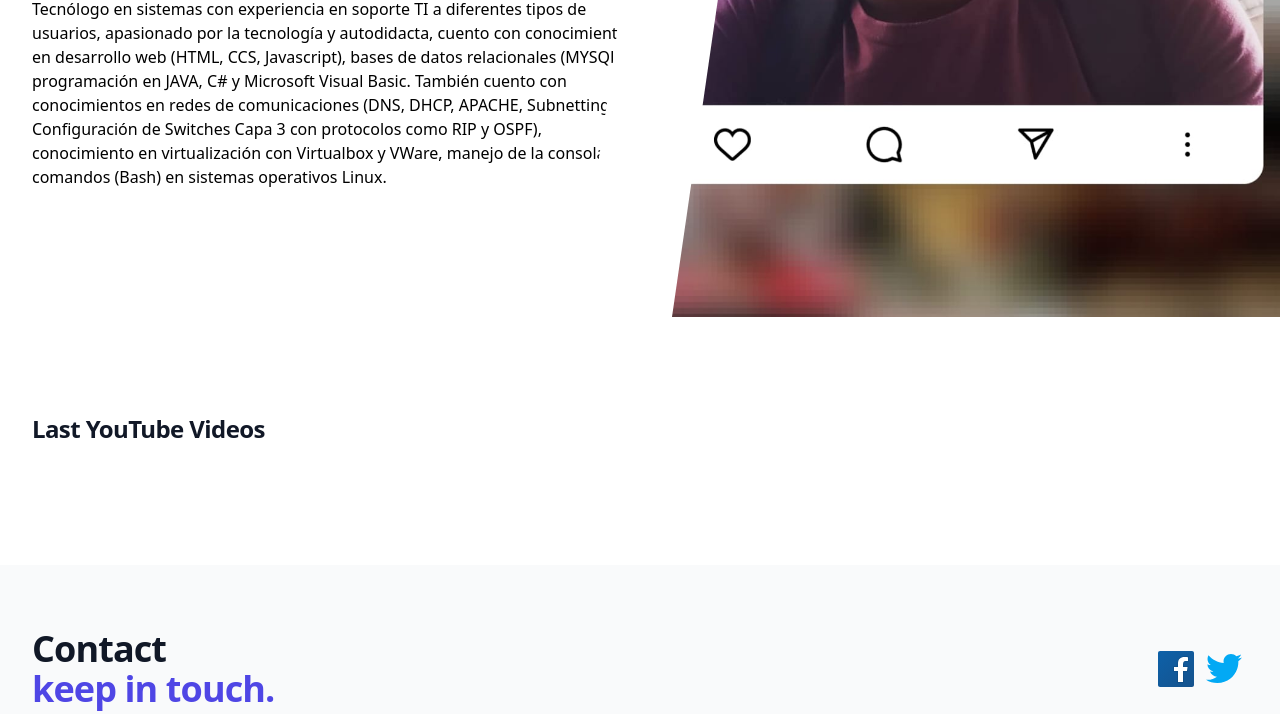
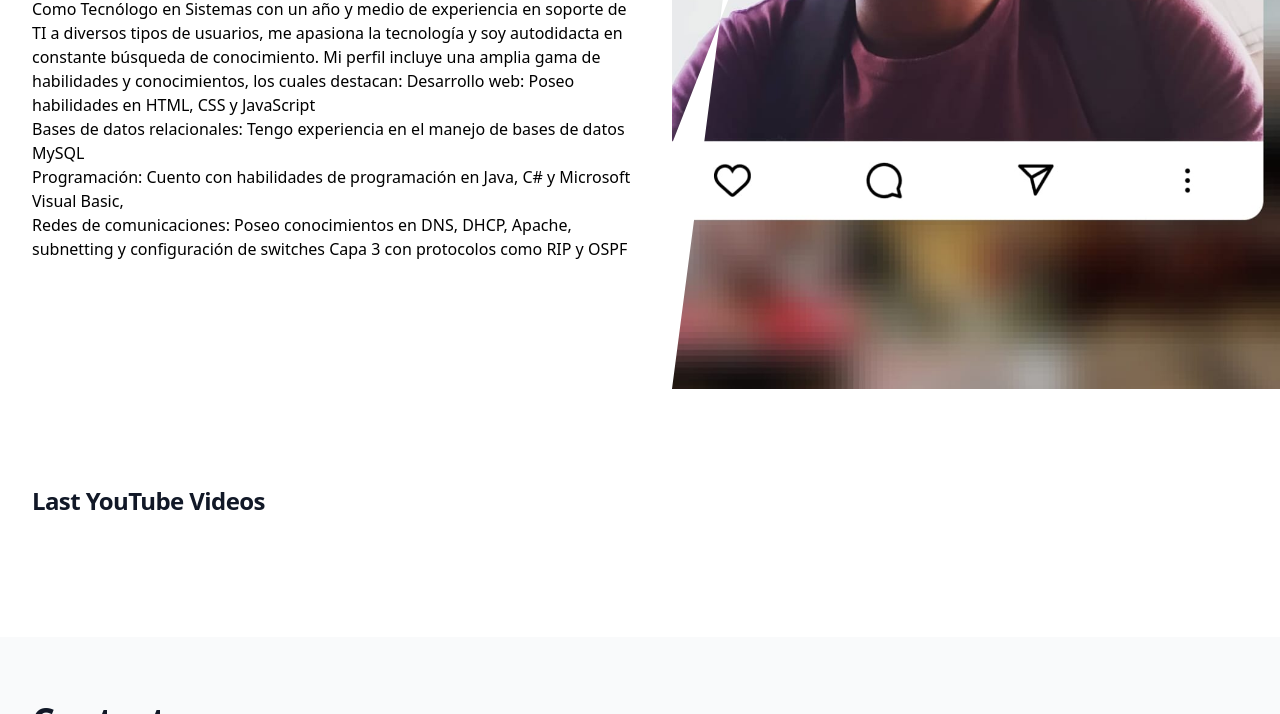
Before and after one commit to NreinaguazaDeveloper/Page_async, a website: page SRC/index.html in a window 1280 px wide. Shown: the part 347-1061 px from the top of the page. Drawn offline with nearby package versions, Linux system fonts and the light colour scheme; no server answers.

Commit message:
cambios generados en json

```diff
--- a/SRC/assets/main.js
+++ b/SRC/assets/main.js
@@ -41,6 +41,7 @@ async function fetchData(urlApi) {
     } else {
       console.log('No se encontraron datos de video válidos');
     }
+    content.innerHTML = view;
   } catch (error) {
     console.log(error);
   }
--- a/SRC/index.html
+++ b/SRC/index.html
@@ -14,7 +14,7 @@
       <div class="relative z-10 pb-8 bg-white sm:pb-16 md:pb-20 lg:max-w-2xl lg:w-full lg:pb-28 xl:pb-32">
         <svg class="hidden lg:block absolute right-0 inset-y-0 h-full w-48 text-white transform translate-x-1/2"
           fill="currentColor" viewBox="0 0 100 100" preserveAspectRatio="none" aria-hidden="true">
-          <polygon points="50,0 100,0 50,100 0,100" />
+          <polygon points="150,0 100,0 50,100 0,100" />
         </svg>
         <div>
           <div class="relative pt-6 px-4 sm:px-6 lg:px-8">
@@ -45,15 +45,17 @@
             <p
               class="mt-3 text-base text-gray-500 sm:mt-5 sm:text-lg sm:max-w-xl sm:mx-auto md:mt-5 md:text-xl lg:mx-0">
               Description</p>
-              Tecnólogo en sistemas con experiencia en soporte TI a diferentes tipos de usuarios, apasionado por la tecnología y autodidacta, cuento con conocimientos en desarrollo web (HTML, CCS, Javascript), bases de datos relacionales (MYSQL), programación en JAVA, C# y Microsoft Visual Basic.
-También cuento con conocimientos en redes de comunicaciones (DNS, DHCP, APACHE, Subnetting, Configuración de Switches Capa 3 con protocolos como RIP y OSPF), conocimiento en virtualización con Virtualbox y VWare, manejo de la consola de comandos (Bash) en sistemas operativos Linux.
-
+              Como Tecnólogo en Sistemas con un año y medio de experiencia en soporte de TI a diversos tipos de usuarios, me apasiona la tecnología y soy autodidacta en constante búsqueda de conocimiento. Mi perfil incluye una amplia gama de habilidades y conocimientos, los cuales destacan:
+              Desarrollo web: Poseo habilidades en HTML, CSS y JavaScript
+              <p>Bases de datos relacionales: Tengo experiencia en el manejo de bases de datos MySQL</p>
+              <p>Programación: Cuento con habilidades de programación en Java, C# y Microsoft Visual Basic,</p>
+              <p> Redes de comunicaciones: Poseo conocimientos en DNS, DHCP, Apache, subnetting y configuración de switches Capa 3 con protocolos como RIP y OSPF</p>
           </div>
         </main>
       </div>
     </div>
     <div class="lg:absolute lg:inset-y-0 lg:right-0 lg:w-1/2">
-      <img class="h-56 w-full object-cover sm:h-72 md:h-96 lg:w-full lg:h-full"
+      <img class="h-60 w-full object-cover sm:h-80 md:h-100 lg:w-full lg:h-full"
         src="./FotoW.jpeg" alt="">
     </div>
   </div>
--- a/package.json
+++ b/package.json
@@ -4,7 +4,7 @@
   "description": "",
   "main": "index.js",
   "scripts": {
-    "gh-pages": "gh-pages -d src"
+    "deploy-pages": "gh-pages -d src"
   },
   "keywords": [],
   "author": "",
```
